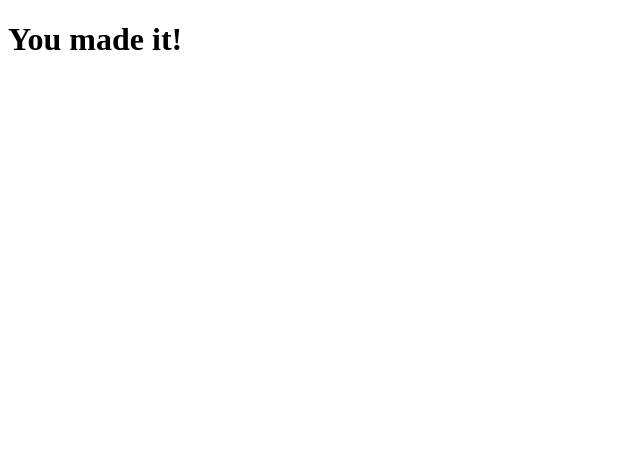
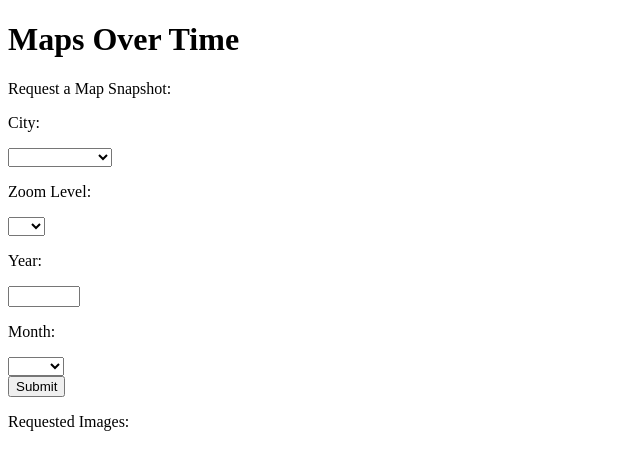
Before and after one commit to googleinterns/step131-2020, a plain HTML site: page src/main/webapp/app.html in a window 1280 px wide. Shown: the whole page, without its empty margins (0-640 px from the left). Drawn offline with nearby package versions, Linux system fonts and the light colour scheme.

Commit message:
Prototype user request form and image display

```diff
--- a/src/main/webapp/app.html
+++ b/src/main/webapp/app.html
@@ -12,7 +12,72 @@
 <body>
 
     <div id="main-container">
-        <h1>You made it!</h1>
+
+        <h1>Maps Over Time</h1>
+
+        <p>Request a Map Snapshot:</p>
+
+        <form action="/query-datastore" method="POST">
+            <p>City:</p>
+            <select name="City">
+            <option value=""></option>
+            <option value="Stockholm">Stockholm</option>
+            <option value="São Paulo">São Paulo</option>
+            <option value="Tokyo">Tokyo</option>
+            <option value="Delhi">Delhi</option>
+            <option value="London">London</option>
+            <option value="Stillwater, OK">Stillwater, OK</option>
+            <option value="Canadian, TX">Canadian, TX</option>
+            </select>
+
+            <p>Zoom Level:</p>
+            <select name="Zoom Level">
+            <option value=""></option>
+            <option value="5">5</option>
+            <option value="6">6</option>
+            <option value="7">7</option>
+            <option value="8">8</option>
+            <option value="9">9</option>
+            <option value="10">10</option>
+            <option value="11">11</option>
+            <option value="12">12</option>
+            <option value="13">13</option>
+            <option value="14">14</option>
+            <option value="15">15</option>
+            <option value="16">16</option>
+            <option value="17">17</option>
+            <option value="18">18</option>
+            </select>
+
+            <!-- TODO: make max volatile to current year. -->
+            <p>Year:</p>
+            <input id="yearInput" type="number" name="year" min="2020" max="2020">
+
+            <p>Month:</p>
+            <select name="Month">
+            <option value=""></option>
+            <option value="Jan">Jan</option>
+            <option value="Feb">Feb</option>
+            <option value="Mar">Mar</option>
+            <option value="Apr">Apr</option>
+            <option value="May">May</option>
+            <option value="Jun">Jun</option>
+            <option value="Jul">Jul</option>
+            <option value="Aug">Aug</option>
+            <option value="Sep">Sep</option>
+            <option value="Oct">Oct</option>
+            <option value="Nov">Nov</option>
+            <option value="Dec">CDec</option>
+            </select>
+
+            <br>
+            <input type="submit"/>
+        </form>
+
+        <div>
+            <p>Requested Images:</p>
+            <ul id="requestedImages"></ul>
+        </div>
     </div>
 
 </body>
--- a/src/main/webapp/script.js
+++ b/src/main/webapp/script.js
@@ -1,3 +1,43 @@
 $(document).ready(function() {
 
 });
+
+/** Builds Unordered List of map snapshots and their descriptions. */
+function getImages() {
+    fetch('/query-drive').then(response => response.json()).then((listMapImages) => {
+        // listMapImages is an ArrayList of MapImages with their metadata which includes a url attribute for image data.
+        const imageDisplay = document.getElementById('requestedImages');
+        listMapImages.forEach((mapImage) => {
+            imageDisplay.appendChild(createListDescrip(mapImage));
+            imageDisplay.appendChild(createListImage(mapImage.getURL()));
+        });
+    });
+}
+
+/** Creates a description list element. */
+function createListDescrip(image) {
+    const liElement = document.createElement('li');
+    description = image.getCityName() + " on " + image.getMonth() + ", " + image.getYear() + " " + image.getTimeStamp() + " at zoom " + image.getZoom();
+    liElement.innerText = description;
+    return liElement;
+}
+
+/** Creates an <img> list element. */
+function createListImage(url) {
+    const liElement = document.createElement('li');
+    var imgElement = document.createElement("img");
+    imgElement.setAttribute("src", url);
+    liElement.appendChild(imgElement)
+    return liElement;
+}
+
+
+/** Removes any current description and image li elements on the page. */
+async function clearImages() {
+    var list = document.getElementById("requestedImages");
+
+    // As long as <ul> has a child node, remove it
+    while (list.hasChildNodes()) {
+        list.removeChild(list.firstChild);
+    }
+}
```
Also changed, not shown: 1 other file.
